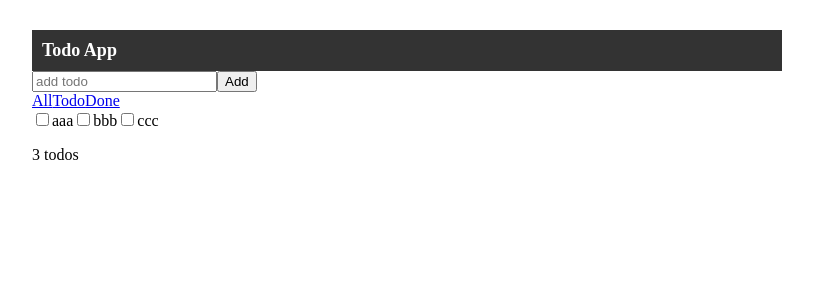
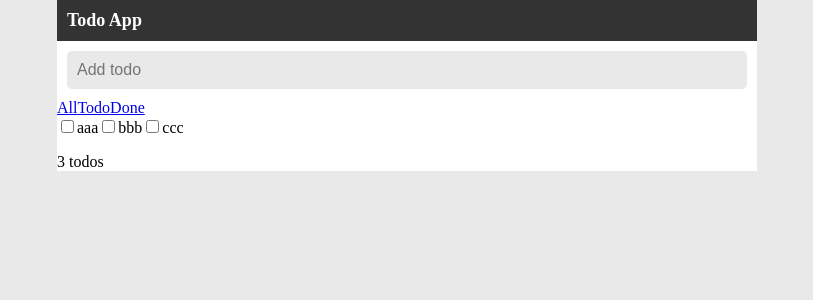
Before and after one commit to tsunga59/react_todo, a React (Create React App) app: page / in a window 1280 px wide. Shown: the top 300 px of the page, without its empty margins (233-1046 px from the left). Built offline with nearby package versions, Linux system fonts and the light colour scheme.

Commit message:
InputTodoをコンポーネント化

```diff
--- a/src/App.css
+++ b/src/App.css
@@ -1,3 +1,4 @@
 body {
   margin: 0;
+  background-color: #e9e9e9;
 }
--- a/src/App.jsx
+++ b/src/App.jsx
@@ -3,15 +3,13 @@ import styled from "styled-components";
 import "./App.css";
 
 import { Header } from "./components/Header";
+import { InputTodo } from "./components/InputTodo";
 
 const App = () => {
   return (
     <SContainer>
       <Header />
-      <div className="input-area">
-        <input type="text" placeholder="add todo" />
-        <button>Add</button>
-      </div>
+      <InputTodo />
       <div className="filter-area">
         <a href="#">All</a>
         <a href="#">Todo</a>
@@ -37,9 +35,9 @@ const App = () => {
 };
 
 const SContainer = styled.div`
-  width: 750px;
+  width: 700px;
+  background-color: #fff;
   margin: 0 auto;
-  padding: 30px;
 `;
 
 export default App;
--- /dev/null
+++ b/src/components/InputTodo.jsx
@@ -0,0 +1,26 @@
+import React from "react";
+import styled from "styled-components";
+
+export const InputTodo = () => {
+  return (
+    <SContainer>
+      <SInput type="text" placeholder="Add todo" />
+    </SContainer>
+  );
+};
+
+const SContainer = styled.div`
+  padding: 10px;
+`;
+
+const SInput = styled.input`
+  font-size: 16px;
+  width: 100%;
+  color: #333;
+  background-color: #e9e9e9;
+  padding: 10px;
+  box-sizing: border-box;
+  border-radius: 5px;
+  border: none;
+  outline: none;
+`;
```
